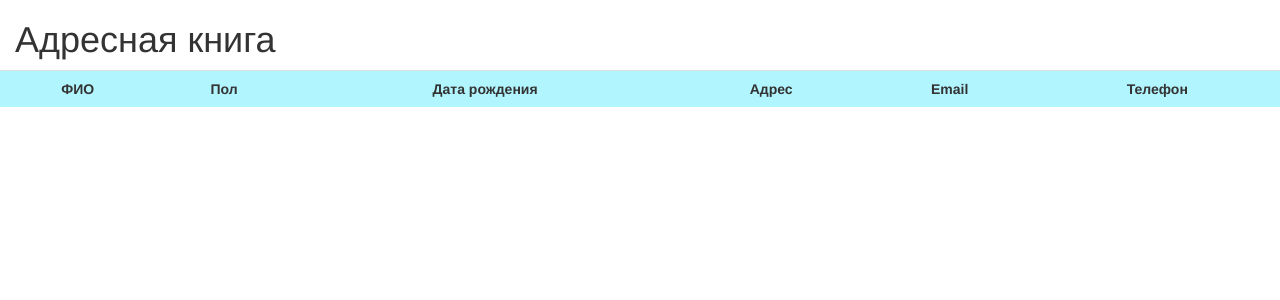
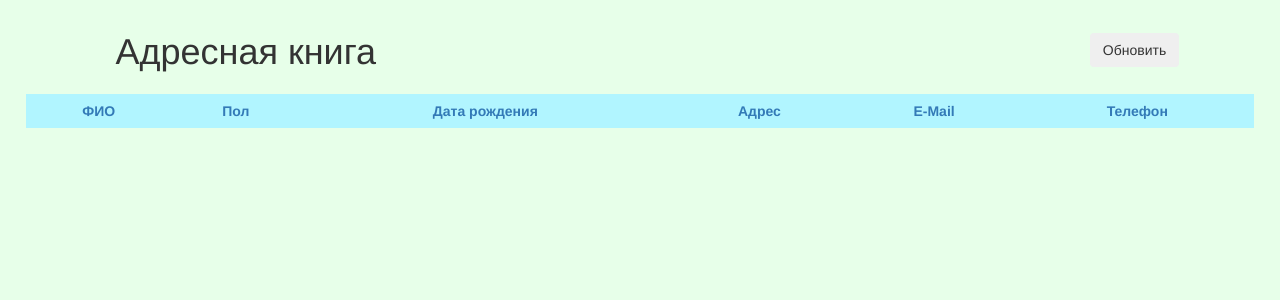
Before and after one commit to xammi/PersonsTable, a Django app: a page that uses templates/base.html in a window 1280 px wide. Shown: the top 300 px of the page. Run offline with Django 3.2, Linux system fonts and the light colour scheme; data that the repository does not hold is empty; some libraries are stand-ins or nearby versions.

Commit message:
Ajax fetching for editableGrid

```diff
--- a/PersonsTable/urls.py
+++ b/PersonsTable/urls.py
@@ -4,5 +4,7 @@
 
 urlpatterns = patterns('',
     url(r'^admin/', include(admin.site.urls)),
-    url(r'', get_data),
+    url(r'^home/', index),
+    url(r'^index/', index),
+    url(r'^data/', get_data),
 )
--- a/Table/views.py
+++ b/Table/views.py
@@ -1,11 +1,20 @@
 from django.shortcuts import render_to_response
 from django.views.decorators.http import require_GET, require_POST, require_http_methods
+from django.shortcuts import HttpResponse
 from Table.models import Person
+from django.core.serializers import serialize
+import json
+
+
+@require_GET
+def index(request):
+    tmpl = "base.html"
+    context = {}
+    return render_to_response(tmpl, context)
 
 
 @require_GET
 def get_data(request):
-    tmpl = "base.html"
     persons = Person.objects.all()[:10]
-    context = {'persons': persons}
-    return render_to_response(tmpl, context)
+    response = [{'id': person.id, 'values': person.as_dict()} for person in persons]
+    return HttpResponse(json.dumps(response), mimetype="application/json")
--- a/static/css/base.css
+++ b/static/css/base.css
@@ -3,18 +3,35 @@
     font-family: "Helvetica Neue Light", "HelveticaNeue-Light", "Helvetica Neue", Calibri, Helvetica, Arial;
 }
 
-th {
+#container {
+    margin: 0 2%;
+}
+
+#header {
+    margin: 1% 5%;
+}
+
+#updater {
+    margin-top: 16pt;
+}
+
+.grid {
+    width: 100%;
+}
+
+.grid th {
     background-color: #b1f5ff;
 }
 
-th, td {
+.grid th, .grid td {
     text-align: center !important;
+    padding: 7px;
 }
 
-td {
+.grid td {
     border-bottom: 1px solid black;
 }
 
-table :last-child > td {
+.grid :last-child > td {
     border-bottom: none;
 }
--- a/static/js/table.js
+++ b/static/js/table.js
@@ -1,3 +1,66 @@
 /**
  * Created by max on 03.02.15.
  */
+
+function prepareMeta() {
+    return [
+        {
+            name: "fullname",
+            label: "ФИО",
+            datatype: "string",
+            editable: true
+        },{
+            name: "gender",
+            label: "Пол",
+            datatype: "string",
+            editable: true
+        },{
+            name: "birthdate",
+            label: "Дата рождения",
+            datatype: "string",
+            editable: true
+        },{
+            name: "address",
+            label: "Адрес",
+            datatype: "string",
+            editable: true
+        },{
+            name: "email",
+            label: "E-Mail",
+            datatype: "string",
+            editable: true
+        },{
+            name: "phone",
+            label: "Телефон",
+            datatype: "string",
+            editable: true
+        },
+    ];
+}
+
+function fetchData(params, callback) {
+    $.ajax({
+        url: '/data/',
+        type: 'GET',
+        data: params
+    }).done(function (data) {
+        callback(data);
+    }).fail(function (jqXHR, textStatus) {
+        alert(textStatus);
+    });
+}
+
+function updateTable() {
+    var editableGrid = new EditableGrid("Address Book");
+    var metadata = prepareMeta();
+
+    fetchData({}, function (data) {
+        editableGrid.load({"metadata": metadata, "data": data});
+        editableGrid.renderGrid("tablecontent", "grid");
+    });
+}
+
+$(document).ready(function () {
+    updateTable();
+    $('#updater').click(updateTable);
+});
--- a/templates/base.html
+++ b/templates/base.html
@@ -5,41 +5,25 @@
     <meta content="text/html" charset="utf-8"/>
 
     <script type="application/javascript" src="/static/js/jquery-2.1.3.min.js"></script>
+    <script type="application/javascript" src="/static/js/editablegrid-2.0.1.js"></script>
+    <script type="application/javascript" src="/static/js/options.js"></script>
     <script type="application/javascript" src="/static/js/table.js"></script>
-    <script src="../../editablegrid-2.0.1.js"></script>
 
-    <link rel="stylesheet" href="../../editablegrid-2.0.1.css" type="text/css" media="screen">
+    <link rel="stylesheet" href="/static/css/editablegrid-2.0.1.css" media="screen">
+    <link rel="stylesheet" href="/static/css/bootstrap/css/bootstrap.min.css"/>
     <link rel="stylesheet" href="/static/css/base.css"/>
-    <link rel="stylesheet" href="/static/css/bootstrap/css/bootstrap.min.css"/>
+
 </head>
 <body>
-  <div class="container-fluid">
-      <div class="row">
-          <h1 class="col-md-12">Адресная книга</h1>
+  <div id="container" class="container-fluid">
+      <div id="header" class="row">
+          <h1 class="col-md-11">Адресная книга</h1>
+          <button id="updater" class="btn col-md-1">Обновить</button>
       </div>
-      <div class="row">
-          <table class="table table-striped table-responsive col-md-12">
-              <tr>
-                  <th>ФИО</th>
-                  <th>Пол</th>
-                  <th>Дата рождения</th>
-                  <th>Адрес</th>
-                  <th>Email</th>
-                  <th>Телефон</th>
-              </tr>
-
-              {% for person in persons %}
-              <tr>
-                  <td>{{ person.fullname }}</td>
-                  <td>{{ person.gender }}</td>
-                  <td>{{ person.birthdate }}</td>
-                  <td>{{ person.address }}</td>
-                  <td>{{ person.email }}</td>
-                  <td>{{ person.phone }}</td>
-              </tr>
-              {% endfor %}
-
-          </table>
+      <div id="content" class="row">
+          <div id="tablecontent"></div>
+      </div>
+      <div id="footer" class="row">
       </div>
   </div>
 </body>
```
Also changed, not shown: Table/models.py (+14 -3 lines), static/js/options.js (added, +48 -0 lines).
